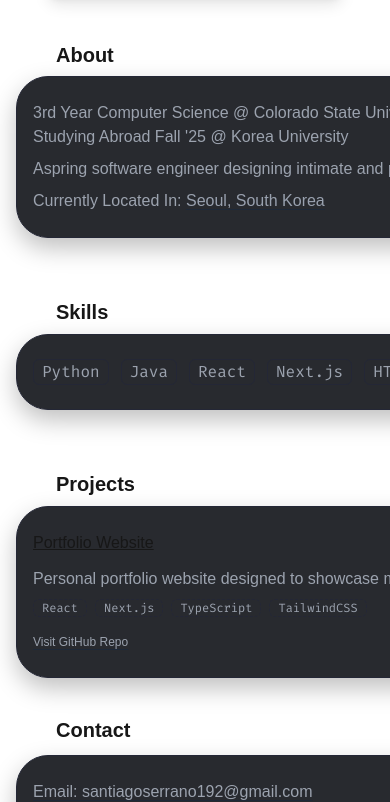
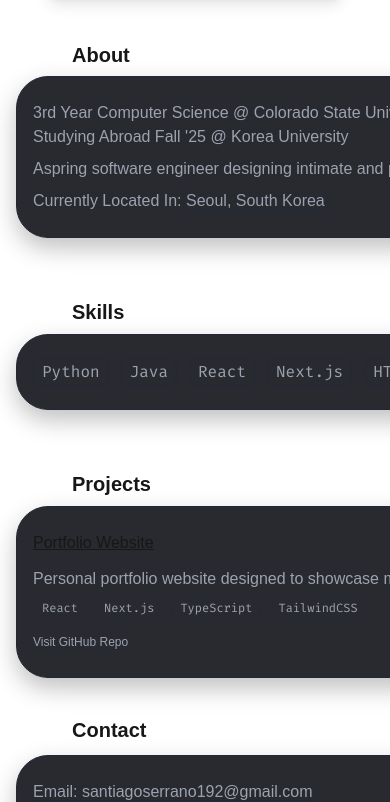
Before and after one commit to sserran0/Portfolio, a Next.js app: page / in a window 390 px wide. Shown: the part 410-1212 px from the top of the page. Built offline with nearby package versions, Linux system fonts and the light colour scheme; a web font is replaced by a local one.

Commit message:
Heading reconfiguration for mobile and desktop compatability

```diff
--- a/src/app/page.tsx
+++ b/src/app/page.tsx
@@ -9,7 +9,7 @@
   return (
     <>
       <Header />
-      <h2 className="text-xl text-left font-semibold font-heading leading-tight mb-2 ml-10 mt-15">
+      <h2 className="text-xl text-left font-semibold text-xl font-semibold font-heading mb-2 mt-10 px-4 sm:px-0 sm:ml-10-heading leading-tight mb-2 ml-10 mt-15">
         About
       </h2>
       <main className="bg-[#111319]/90 border border-[#w-full max-w-[900px] mx-auto px-4 sm:px-6 bg-[#111319]/90 border border-[#242736] rounded-4xl shadow-[0_10px_25px_rgba(0,0,0,.25)] p-6] rounded-4xl shadow-[0_10px_25px_rgba(0,0,0,.25)] p-6 w-220 mx-auto">
@@ -37,7 +37,7 @@
       </main>
 
       <section id="skills" className="mt-2">
-        <h2 className="text-xl text-left font-semibold font-heading mb-2 ml-10 mt-15">
+        <h2 className="text-xl font-semibold font-heading mb-2 mt-10 px-4 sm:px-0 sm:ml-10 text-left font-semibold font-heading mb-2 ml-10 mt-15">
           Skills
         </h2>
         <main className="bg-[#111319]/90 border border-[#bg-[#111319]/90 border border-[#w-full max-w-[900px] mx-auto px-4 sm:px-6 bg-[#111319]/90 border border-[#242736] rounded-4xl shadow-[0_10px_25px_rgba(0,0,0,.25)] p-6] rounded-4xl shadow-[0_10px_25px_rgba(0,0,0,.25)] p-6 w-220 mx-auto] rounded-4xl shadow-[0_10px_25px_rgba(0,0,0,.25)] p-6 w-220 mx-auto">
@@ -66,7 +66,7 @@
       </section>
 
       <section id="projects" className="mt-2">
-        <h2 className="text-xl text-left font-semibold font-heading mb-2 ml-10 mt-15">
+        <h2 className="text-xl text-xl font-semibold font-heading mb-2 mt-10 px-4 sm:px-0 sm:ml-10-left font-semibold font-heading mb-2 ml-10 mt-15">
           Projects
         </h2>
         <div className="grid grid-cols-1 md:grib-cols-2 gap-4">
@@ -76,7 +76,7 @@
         </div>
       </section>
 
-      <h2 className="text-xl text-left font-semibold font-heading leading-tight mb-2 mt-10 ml-10">
+      <h2 className="text-xl text-left text-xl font-semibold font-heading mb-2 mt-10 px-4 sm:px-0 sm:ml-10-semibold font-heading leading-tight mb-2 mt-10 ml-10">
         Contact
       </h2>
       <section
```
